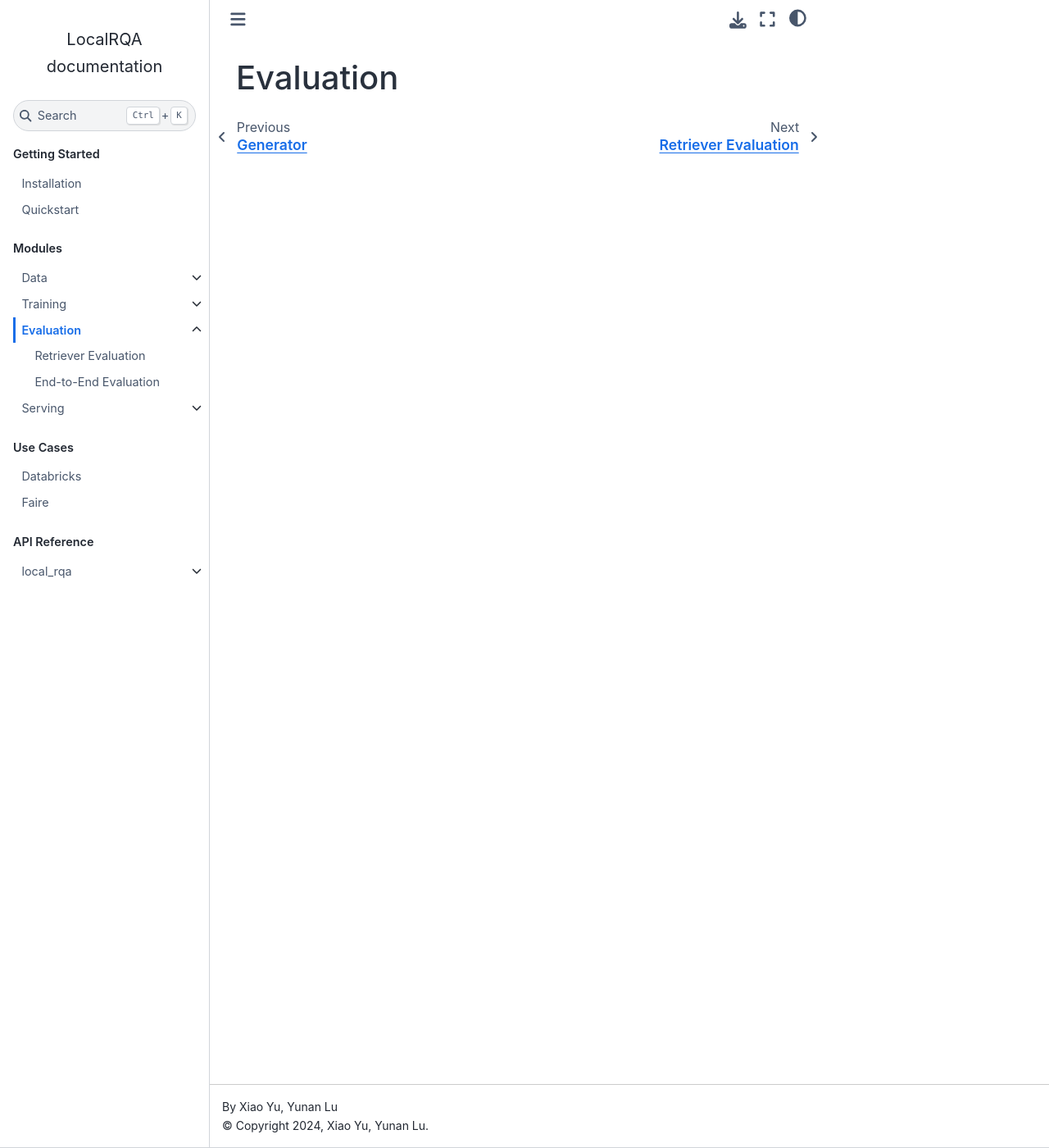
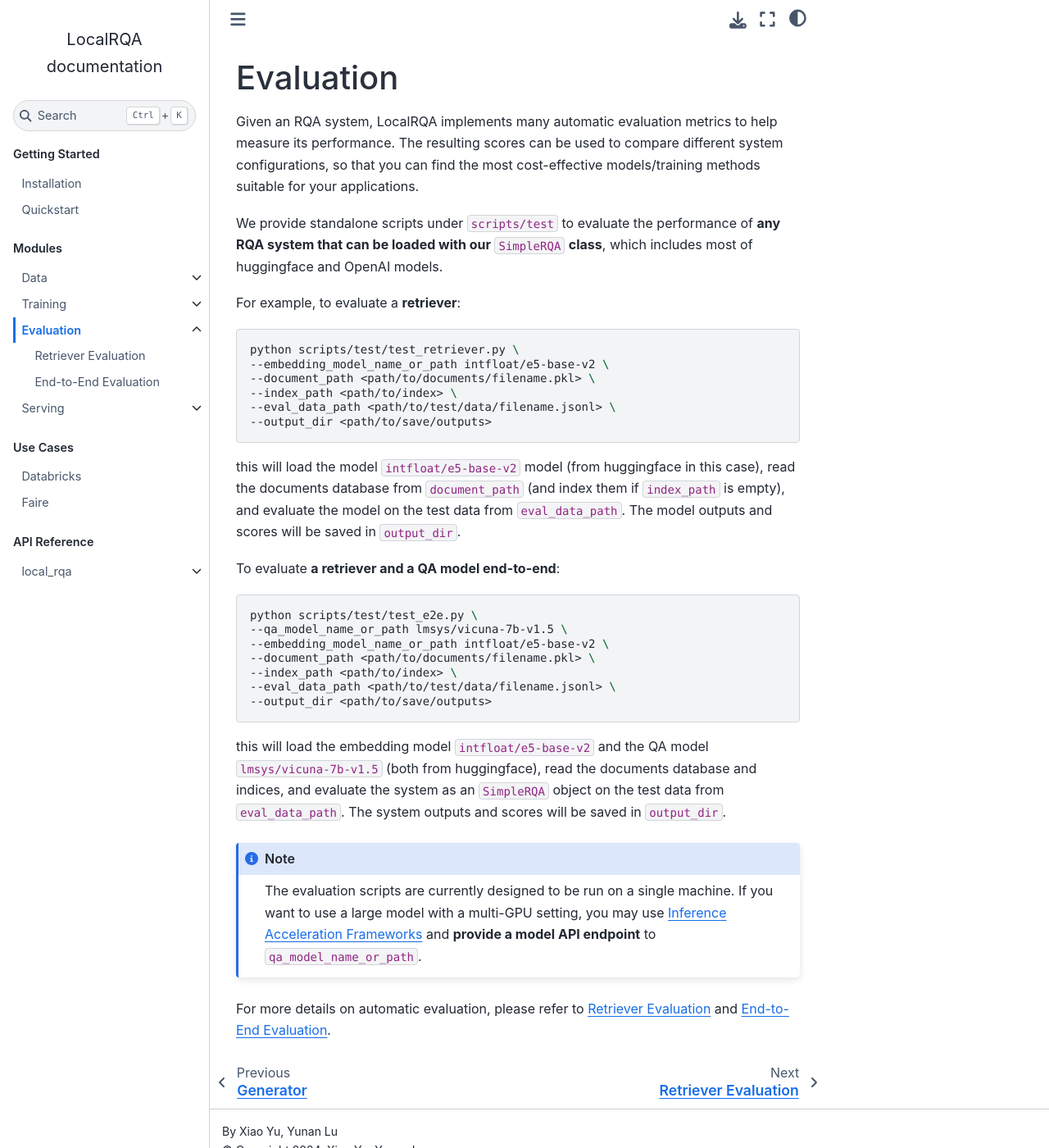
Before and after one commit to jasonyux/LocalRQA, a Sphinx documentation site: the page built from docs/modules/evaluation.rst, in a window 1280 px wide and 1400 px high. Shown: the whole window at 82% size. Built offline with Sphinx 7.4.7 and the Sphinx Book theme 1.1.4, drawn with Linux system fonts in a browser that asks for light colours; pages that are not in the unit, such as notebooks, are missing from menus.

Commit message:
started evaluation doc page

```diff
--- a/docs/modules/evaluation.rst
+++ b/docs/modules/evaluation.rst
@@ -2,6 +2,48 @@
 
 Evaluation
 ==========
+
+
+Given an RQA system, LocalRQA implements many automatic evaluation metrics to help measure its performance. The resulting scores can be used to compare different system configurations, so that you can find the most cost-effective models/training methods suitable for your applications.
+
+We provide standalone scripts under ``scripts/test`` to evaluate the performance of **any RQA system that can be loaded with our** ``SimpleRQA`` **class**, which includes most of huggingface and OpenAI models.
+
+For example, to evaluate a **retriever**:
+
+.. code-block:: bash
+
+    python scripts/test/test_retriever.py \
+    --embedding_model_name_or_path intfloat/e5-base-v2 \
+    --document_path <path/to/documents/filename.pkl> \
+    --index_path <path/to/index> \
+    --eval_data_path <path/to/test/data/filename.jsonl> \
+    --output_dir <path/to/save/outputs>
+
+this will load the model ``intfloat/e5-base-v2`` model (from huggingface in this case), read the documents database from ``document_path`` (and index them if ``index_path`` is empty), and evaluate the model on the test data from ``eval_data_path``. The model outputs and scores will be saved in ``output_dir``.
+
+
+
+To evaluate **a retriever and a QA model end-to-end**:
+
+.. code-block:: bash
+
+    python scripts/test/test_e2e.py \
+    --qa_model_name_or_path lmsys/vicuna-7b-v1.5 \
+    --embedding_model_name_or_path intfloat/e5-base-v2 \
+    --document_path <path/to/documents/filename.pkl> \
+    --index_path <path/to/index> \
+    --eval_data_path <path/to/test/data/filename.jsonl> \
+    --output_dir <path/to/save/outputs>
+
+this will load the embedding model ``intfloat/e5-base-v2`` and the QA model ``lmsys/vicuna-7b-v1.5`` (both from huggingface), read the documents database and indices, and evaluate the system as an ``SimpleRQA`` object on the test data from ``eval_data_path``. The system outputs and scores will be saved in ``output_dir``.
+
+
+.. note::
+    The evaluation scripts are currently designed to be run on a single machine. If you want to use a large model with a multi-GPU setting, you may use :ref:`serving-acc-frameworks` and **provide a model API endpoint** to ``qa_model_name_or_path``.
+
+
+For more details on automatic evaluation, please refer to :ref:`evaluation-retriever` and :ref:`evaluation-e2e`.
+
 
 .. toctree::
     :maxdepth: 1
--- a/docs/modules/evaluation/eval_e2e.rst
+++ b/docs/modules/evaluation/eval_e2e.rst
@@ -1,3 +1,5 @@
+.. _evaluation-e2e:
+
 End-to-End Evaluation
 =====================
 
--- a/docs/modules/evaluation/eval_retriever.rst
+++ b/docs/modules/evaluation/eval_retriever.rst
@@ -1,3 +1,5 @@
+.. _evaluation-retriever:
+
 Retriever Evaluation
 ====================
 
--- a/docs/modules/serving/interactive.rst
+++ b/docs/modules/serving/interactive.rst
@@ -5,7 +5,7 @@ Interactive Chat
 
 An interactive chat page allows real users to perform multi-turn chat with the model while providing feedback on the quality of the responses. This is useful for collecting human feedback on the model's performance in a more natural setting.
 
-At a high level, you will need to prepare 1) your embedding and generative model of choice, and 2) a document and index database. Then, to handle asynchronous requests, you will launch 1) a model controller to manage model workers, 2) model workers to actually run the models, and 3) a web server to serve the interactive chat page.
+At a high level, **you will need to prepare** 1) your embedding and generative model of choice, and 2) a document and index database. Then, to handle asynchronous requests, you will launch 1) a model controller to manage model workers, 2) model workers to actually run the models, and 3) a web server to serve the interactive chat page.
 
 .. figure:: /_static/serving/interactive_ui.png
    :scale: 60 %
```
Also changed, not shown: other parts of docs/modules/serving/interactive.rst (+1 -1 lines), 3 other files.
